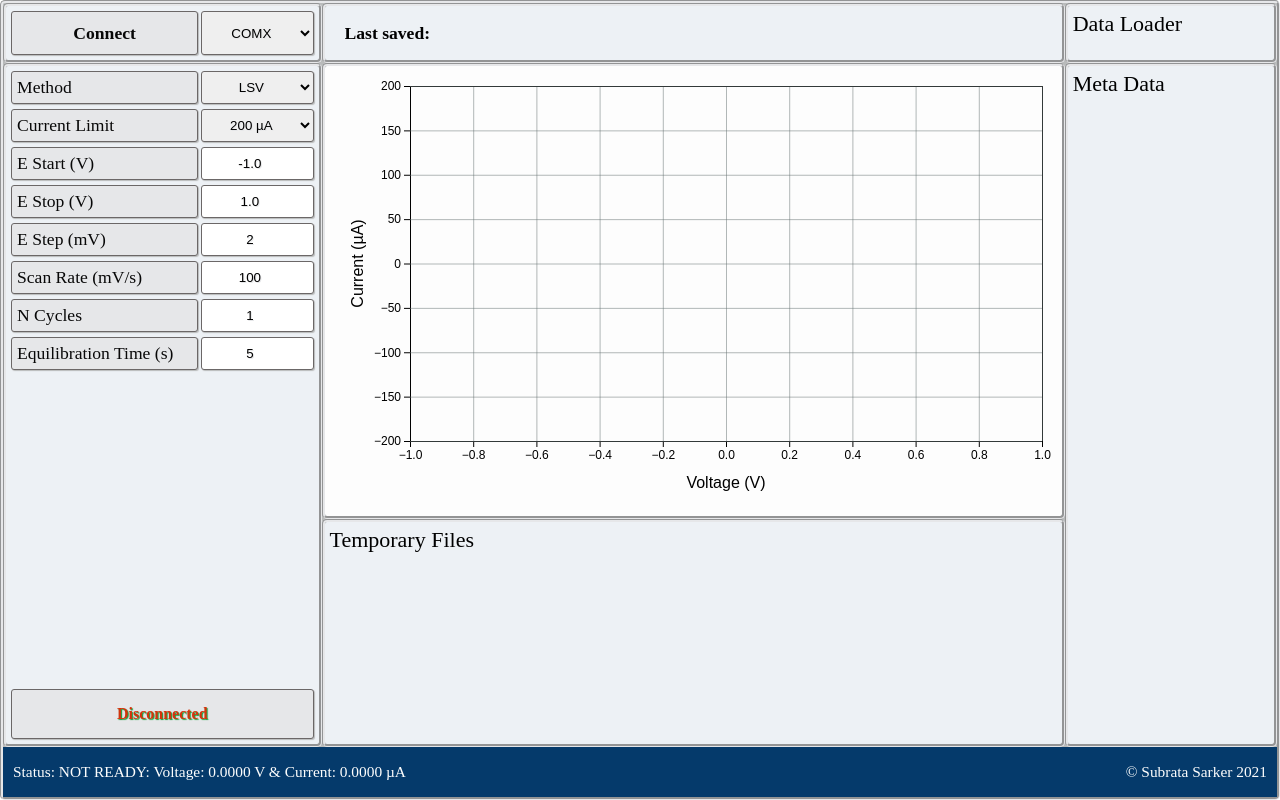
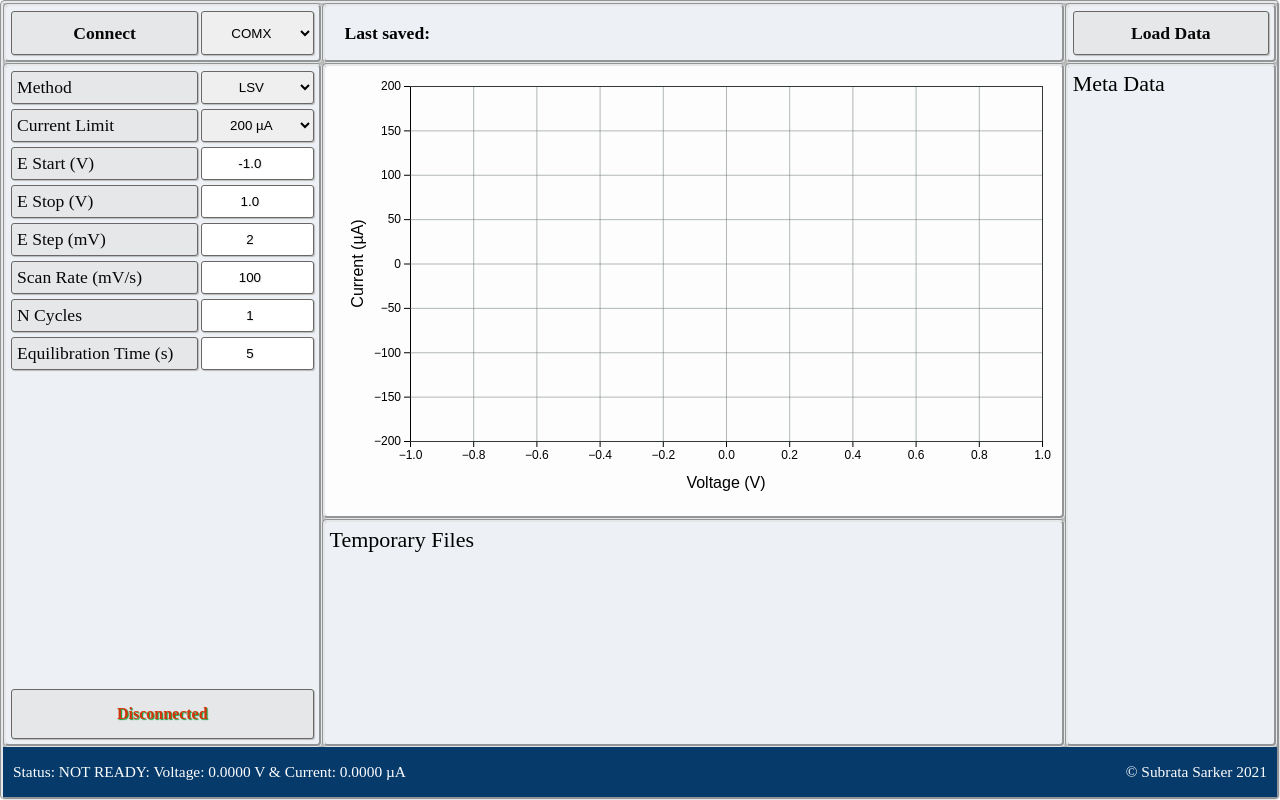
Before and after one commit to picklu/zerostat, an Electron app: page app/index.html in a window 1280 px wide. Drawn offline with nearby package versions, Linux system fonts and the light colour scheme; no server answers.

Commit message:
Add button for loading data

```diff
--- a/app/index.html
+++ b/app/index.html
@@ -25,7 +25,9 @@
                     <b class="bold">Last saved:</b> <span class="fpath"></span>
                 </div>
             </div>
-            <div class="main__cell data-load">Data Loader</div>
+            <div class="main__cell data-load">
+                <button id="load" class="btn data-load__btn">Load Data</button>
+            </div>
             <div class="main__cell method-params">
                 <form class="method-params__form" id="params" method="GET" action="#">
 
--- a/sass/_page.scss
+++ b/sass/_page.scss
@@ -43,19 +43,23 @@
             margin-top: auto;
 
             .btn {
-                padding: $padding-secondary;
                 width: 100%;
-
-                @media only screen and (min-width: 992px) {
-                    padding: $padding-primary;
-                }
             }
         }
+    }
+
+    .data-load {
+        display: grid;
     }
 }
 
 .btn {
     font-weight: 600;
+    padding: $padding-secondary;
+
+    @media only screen and (min-width: 992px) {
+        padding: $padding-primary;
+    }
 }
 
 .btn,
```
Also changed, not shown: app/css/style.css.
